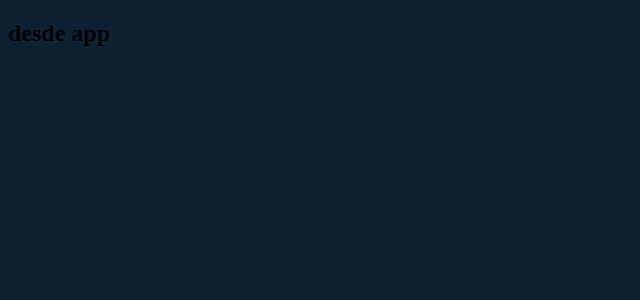
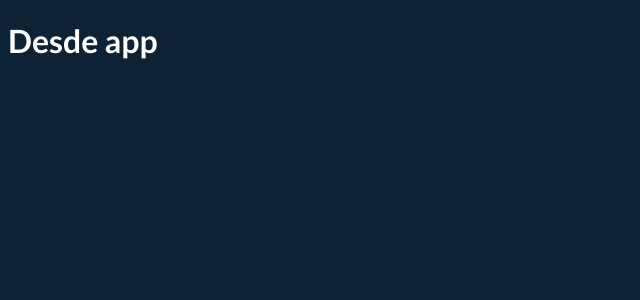
Before and after one commit to OmarTorresAF/criptos-react, a React (Vite) app: page / in a window 1280 px wide. Shown: the top 300 px of the page, without its empty margins (0-640 px from the left). Built offline with nearby package versions, Linux system fonts and the light colour scheme.

Commit message:
Style component added in the App.jsx

```diff
--- a/src/App.jsx
+++ b/src/App.jsx
@@ -1,11 +1,16 @@
 import { useState } from 'react'
+import styled from '@emotion/styled'
 
+const Heading = styled.h1 `
+  font-family: 'Lato', sans-serif;
+  color: #fff;
+`
 
 
 function App() {
 
   return (
-   <h2>desde app</h2>
+   <Heading>Desde app</Heading>
 
   )
   }
```
